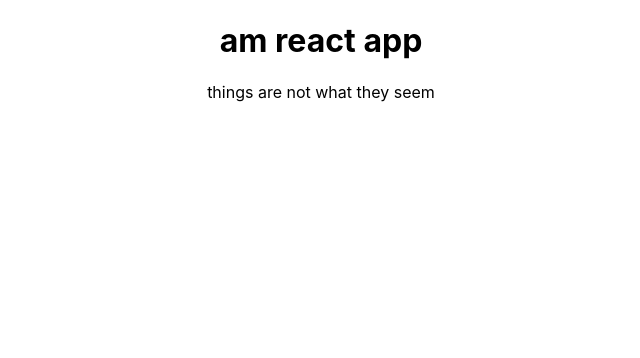
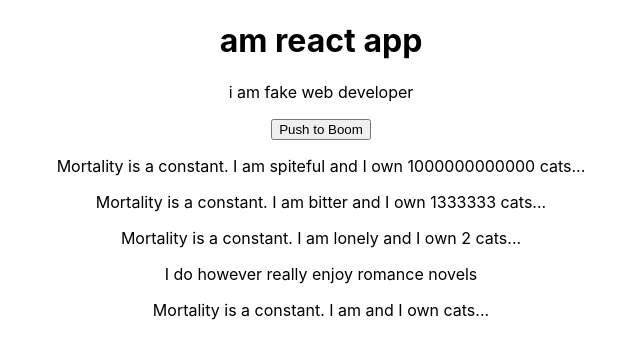
Before and after one commit to chrislupdx/rehashing_react, a React (Create React App) app: page / in a window 1280 px wide. Shown: the top 358 px of the page, without its empty margins (319-959 px from the left). Built offline with nearby package versions, Linux system fonts and the light colour scheme.

Commit message:
Event handling with es6

```diff
--- a/src/App.js
+++ b/src/App.js
@@ -1,12 +1,29 @@
 import React, { Component } from 'react';
 import './App.css';
+import Person from './Person/Person';
 
 class App extends Component {
+  state = {
+    persons: [
+      { adj: 'spiteful', number: 1000000000000 },
+      { adj: 'bitter', number: 12 },
+      { adj: 'lonely', number: 0 }
+    ]
+  }
+
+  boomHandler = () => {
+    console.log('Was clicked');
+  }
+
   render() {
     return (
       <div className="App">
         <h1>am react app</h1>
-        <p> things are not what they seem </p>
+        <p> i am fake web developer </p>
+        <button onClick={this.boomHandler}> Push to Boom </button>
+        < Person adj={this.state.persons[0].adj} number={this.state.persons[0].number} />
+        < Person adj={this.state.persons[1].adj} number="1333333" />
+        < Person adj={this.state.persons[2].adj} number="2" /> I do however really enjoy romance novels <Person/>
       </div>
     );
   // return React.createElement('div', null, React.createElement('h3', {className: 'App'}, 'fools rush on'));
--- /dev/null
+++ b/src/Person/Person.js
@@ -0,0 +1,12 @@
+import React from 'react';
+
+const person = ( props ) => {
+  return (
+    <div>
+  <p>Mortality is a constant. I am {props.adj} and I own {props.number} cats...</p>
+  <p>{props.children}</p>
+    </div>
+)
+};
+
+export default person;
```
